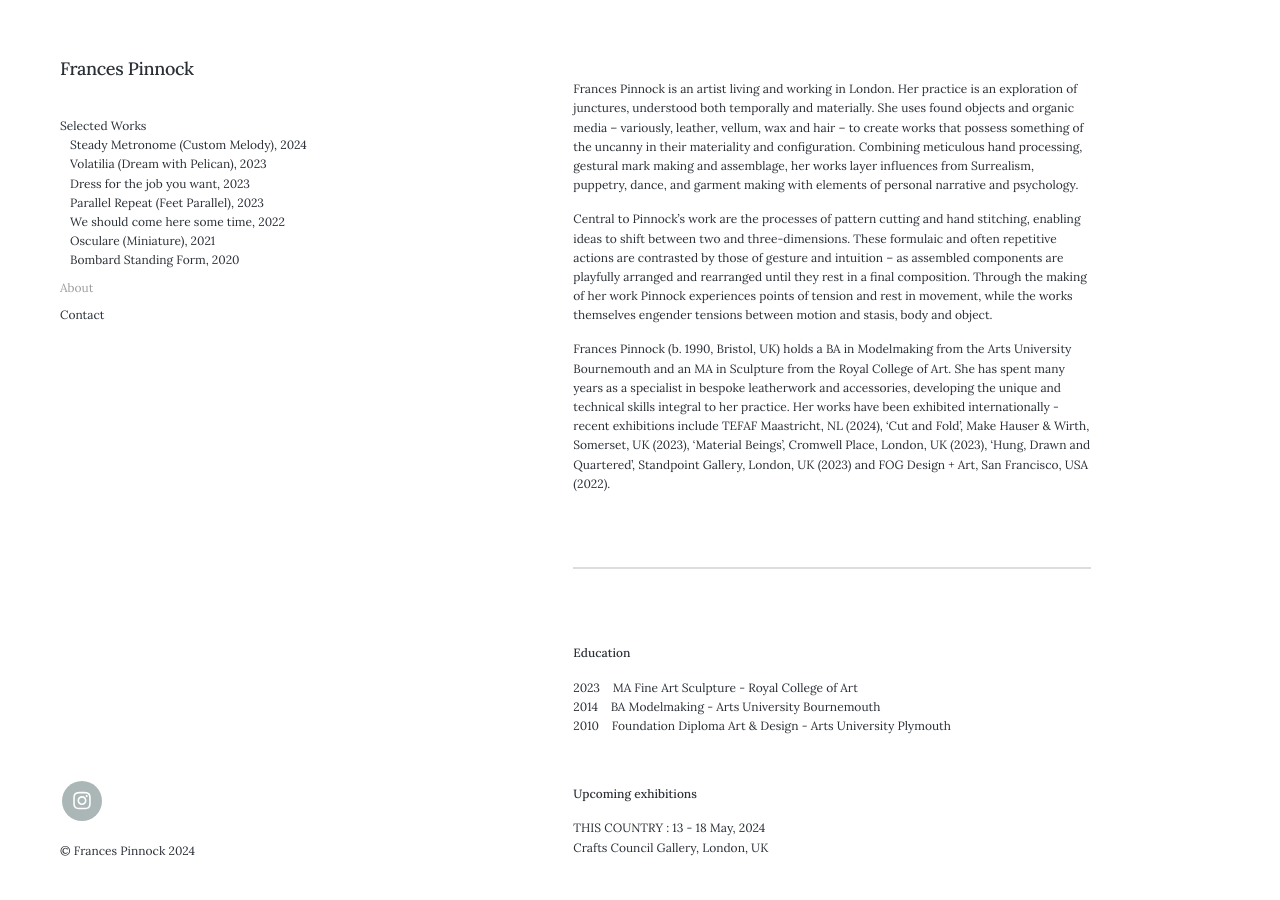
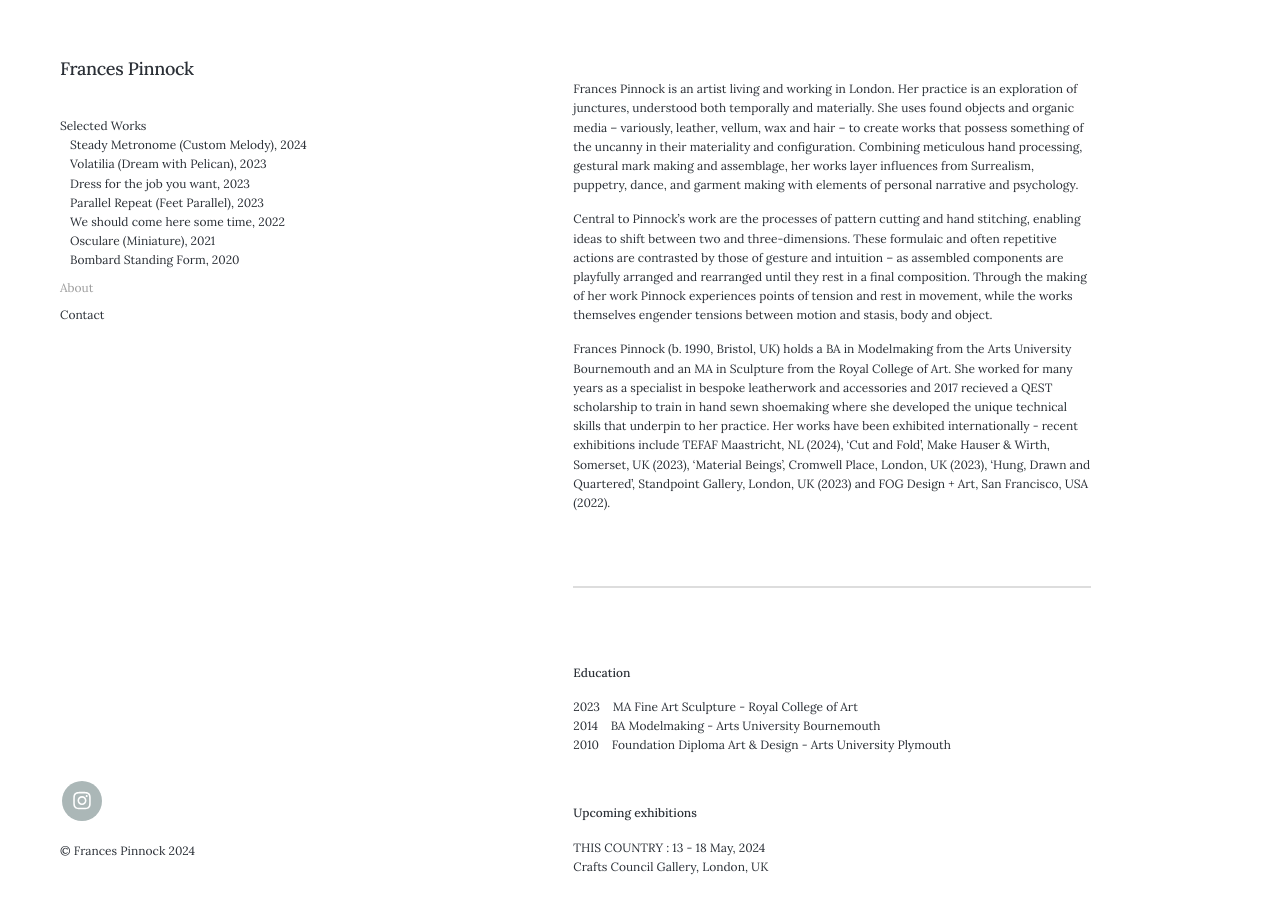
Before and after one commit to francespinnock/francespinnock.github.io, a Jekyll site: the page built from _pages/about.md, in a window 1280 px wide and 900 px high. Built offline with Jekyll 4.4.1, drawn with Linux system fonts in a browser that asks for light colours; nearby versions of some CDN libraries.

Commit message:
Update about.md

```diff
--- a/_pages/about.md
+++ b/_pages/about.md
@@ -10,7 +10,7 @@ Frances Pinnock is an artist living and working in London. Her practice is an ex
 
 Central to Pinnock’s work are the processes of pattern cutting and hand stitching, enabling ideas to shift between two and three-dimensions. These formulaic and often repetitive actions are contrasted by those of gesture and intuition – as assembled components are playfully arranged and rearranged until they rest in a final composition. Through the making of her work Pinnock experiences points of tension and rest in movement, while the works themselves engender tensions between motion and stasis, body and object.
 
-Frances Pinnock (b. 1990, Bristol, UK) holds a BA in Modelmaking from the Arts University Bournemouth and an MA in Sculpture from the Royal College of Art. She has spent many years as a specialist in bespoke leatherwork and accessories, developing the unique and technical skills integral to her practice. Her works have been exhibited internationally - recent exhibitions include TEFAF Maastricht, NL (2024), 'Cut and Fold', Make Hauser & Wirth, Somerset, UK (2023), 'Material Beings', Cromwell Place, London, UK (2023), 'Hung, Drawn and Quartered', Standpoint Gallery, London, UK (2023) and FOG Design + Art, San Francisco, USA (2022).
+Frances Pinnock (b. 1990, Bristol, UK) holds a BA in Modelmaking from the Arts University Bournemouth and an MA in Sculpture from the Royal College of Art. She worked for many years as a specialist in bespoke leatherwork and accessories and 2017 recieved a QEST scholarship to train in hand sewn shoemaking where she developed the unique technical skills that underpin to her practice.  Her works have been exhibited internationally - recent exhibitions include TEFAF Maastricht, NL (2024), 'Cut and Fold', Make Hauser & Wirth, Somerset, UK (2023), 'Material Beings', Cromwell Place, London, UK (2023), 'Hung, Drawn and Quartered', Standpoint Gallery, London, UK (2023) and FOG Design + Art, San Francisco, USA (2022).
 
 
 
```
